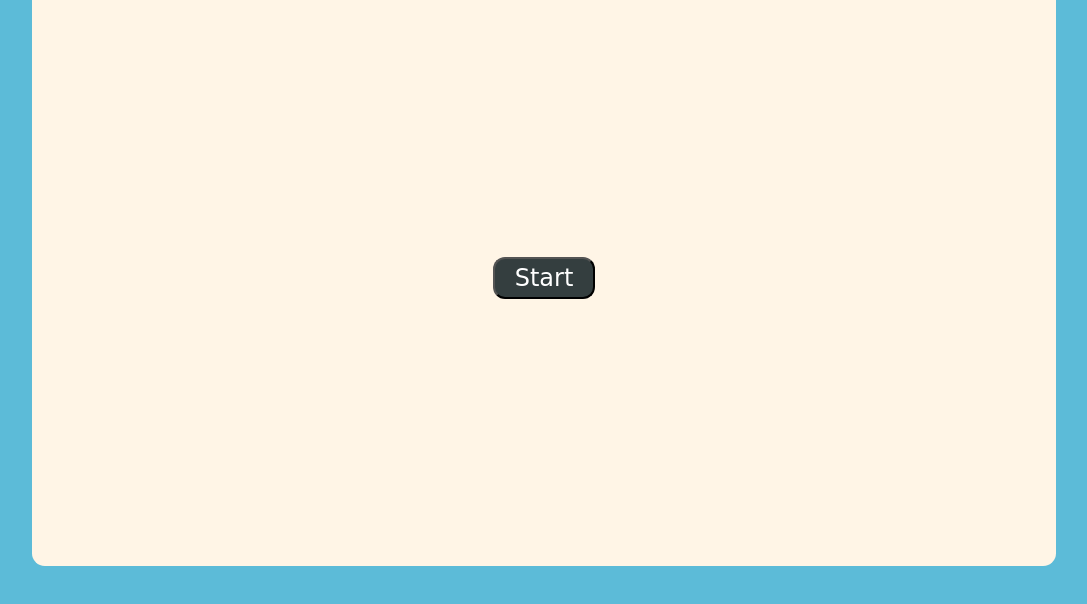
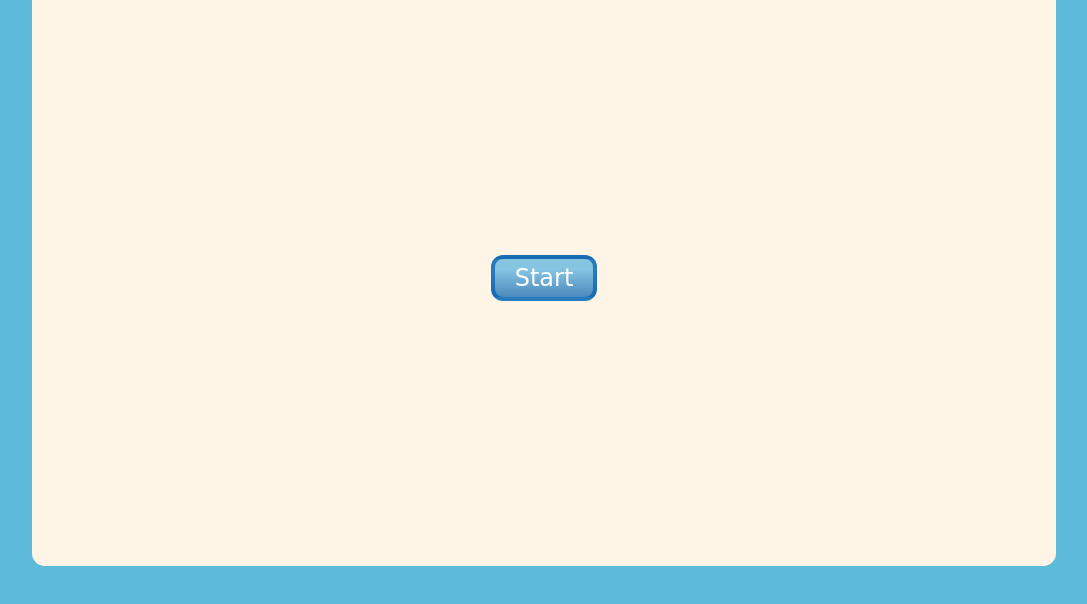
Before and after one commit to GENIUS-Aafaque/BubblePopper, a plain HTML site: page index.html in a window 1280 px wide. Shown: the part 154-758 px from the top of the page, without its empty margins (96-1183 px from the left). Drawn offline with Linux system fonts and the light colour scheme; a web font is replaced by a local one.

Commit message:
minor style fixes

```diff
--- a/style.css
+++ b/style.css
@@ -89,8 +89,12 @@ article {
   padding: 0.2em 0.8em;
   font-size: 1.5em;
   color: white;
-  background-color: rgb(52, 62, 63);
-  border: solid 0.2em rgb;
+  background-color: #5cbbd8;
+  border: solid 0.2em rgba(0, 92, 173, 0.704);
+  background: linear-gradient(
+    rgb(134, 197, 226) 26%,
+    rgba(0, 92, 173, 0.704) 100%
+  );
   border-radius: 0.5em;
 }
 
```
